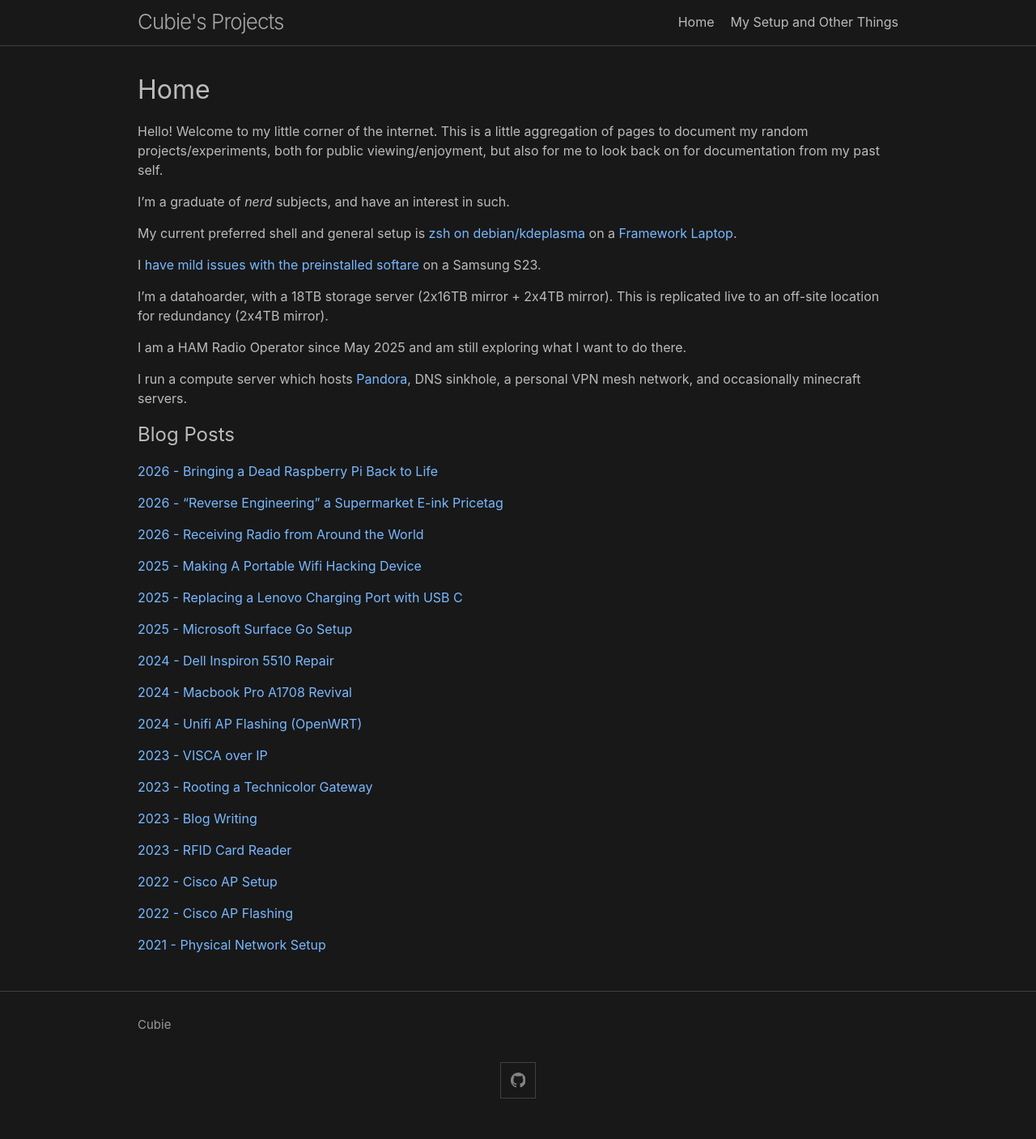
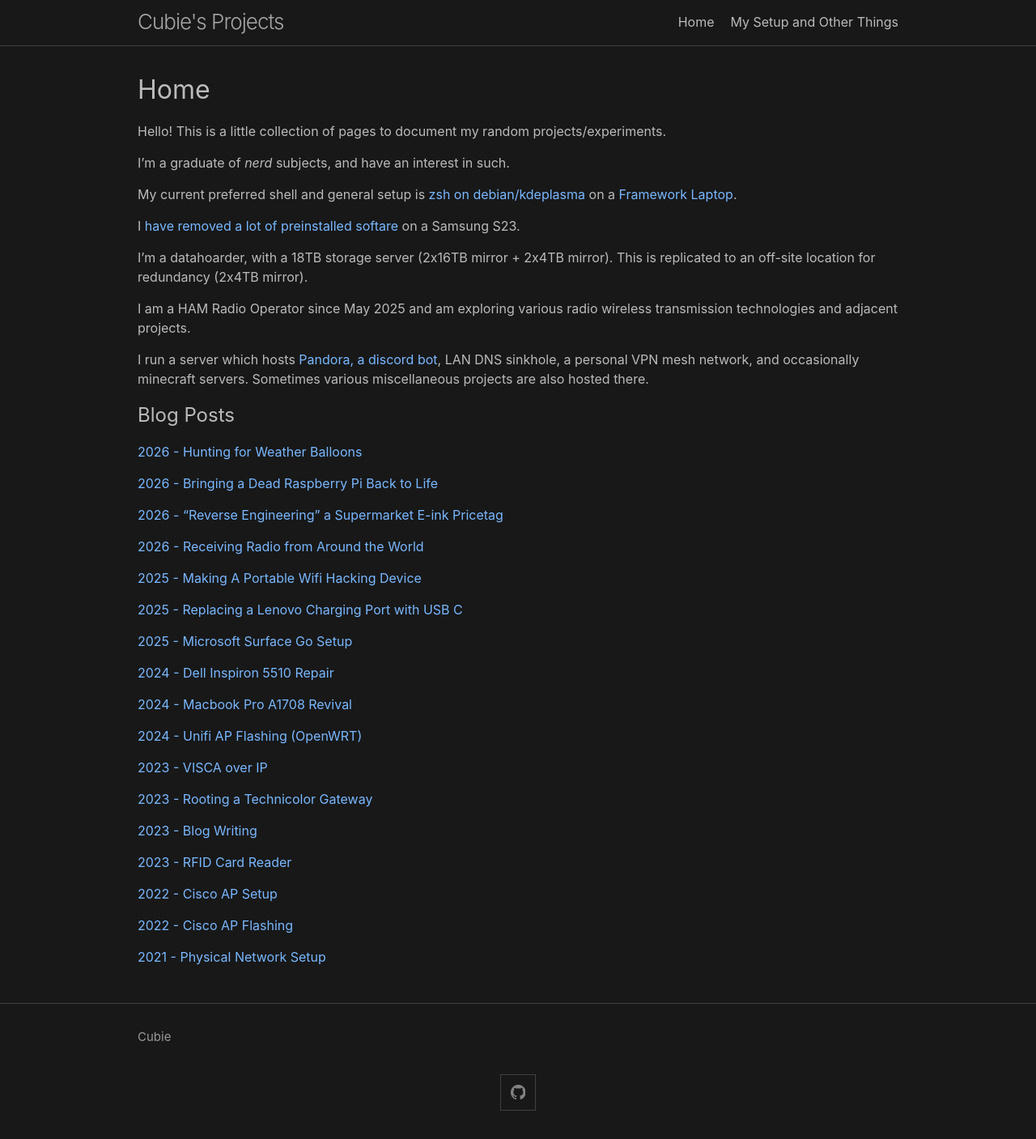
Before and after one commit to Cubie87/cubie87.github.io, a Jekyll site: the page built from index.md, in a window 1280 px wide. Shown: the whole page at 81% size. Built offline with Jekyll 4.4.1, drawn with Linux system fonts in a browser that asks for light colours; our own code applies the rules of GitHub Pages for plain Markdown files.

Commit message:
weather balloon hunting page, updated homepage

```diff
--- a/index.md
+++ b/index.md
@@ -1,20 +1,22 @@
 # Home
 
-Hello! Welcome to my little corner of the internet. This is a little aggregation of pages to document my random projects/experiments, both for public viewing/enjoyment, but also for me to look back on for documentation from my past self.
+Hello! This is a little collection of pages to document my random projects/experiments.
 
 I'm a graduate of _nerd_ subjects, and have an interest in such.
 
 My current preferred shell and general setup is [zsh on debian/kdeplasma](posts/shell.md) on a [Framework Laptop](posts/frameworkLaptop/frameworkLaptop.md).
 
-I [have mild issues with the preinstalled softare](posts/s23bloat.md) on a Samsung S23.
+I [have removed a lot of preinstalled softare](posts/s23bloat.md) on a Samsung S23.
 
-I'm a datahoarder, with a 18TB storage server (2x16TB mirror + 2x4TB mirror). This is replicated live to an off-site location for redundancy (2x4TB mirror).
+I'm a datahoarder, with a 18TB storage server (2x16TB mirror + 2x4TB mirror). This is replicated to an off-site location for redundancy (2x4TB mirror).
 
-I am a HAM Radio Operator since May 2025 and am still exploring what I want to do there.
+I am a HAM Radio Operator since May 2025 and am exploring various radio wireless transmission technologies and adjacent projects.
 
-I run a compute server which hosts [Pandora](posts/pandora.md), DNS sinkhole, a personal VPN mesh network, and occasionally minecraft servers.
+I run a server which hosts [Pandora, a discord bot](posts/pandora.md), LAN DNS sinkhole, a personal VPN mesh network, and occasionally minecraft servers. Sometimes various miscellaneous projects are also hosted there.
 
 ## Blog Posts
+
+[2026 - Hunting for Weather Balloons](posts/2026-balloon/balloon.md)
 
 [2026 - Bringing a Dead Raspberry Pi Back to Life](posts/2026-pi3b-repair/pi-repair.md)
 
```
Also changed, not shown: posts/2026-balloon/balloon.md (added, +38 -0 lines), posts/2026-balloon/pcb-1.jpeg (added), posts/2026-balloon/sonde-disassembled.jpeg (added), posts/2026-balloon/sonde-landing.png (added), posts/2026-balloon/sonde.jpeg (added).
